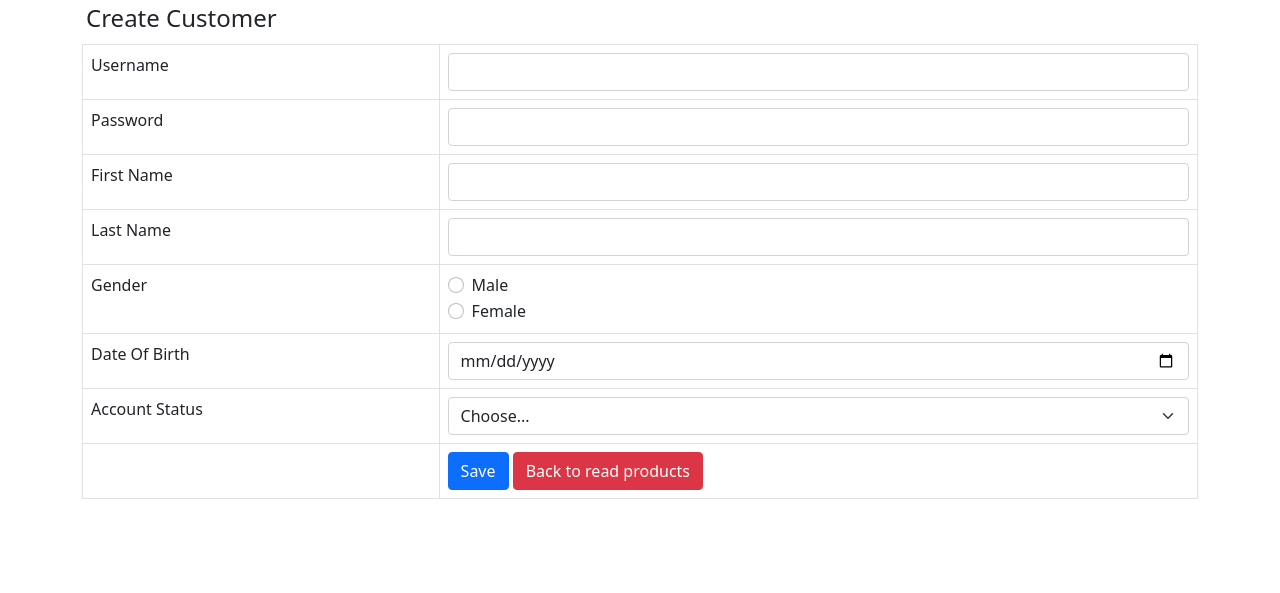
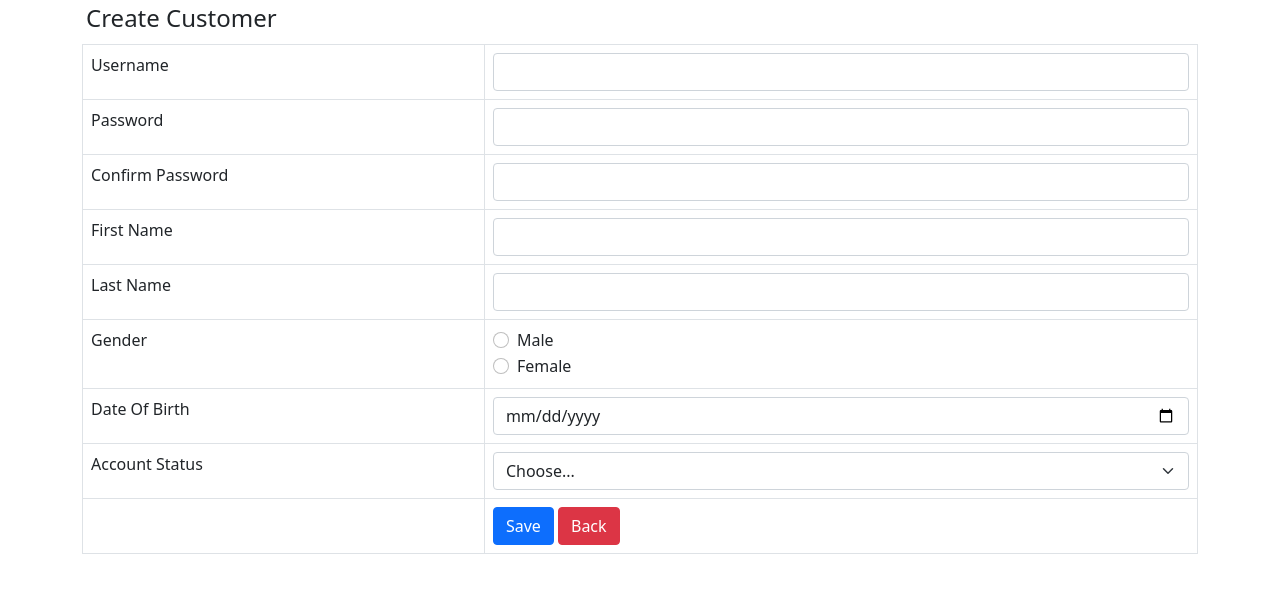
Before and after one commit to CLaire1903/webapp, a PHP site: page /customer.php in a window 1280 px wide. Shown: the part 58-651 px from the top of the page. Run offline with PHP 8.4, Linux system fonts and the light colour scheme.

Commit message:
customer validation done

```diff
--- a/online_store/customer.php
+++ b/online_store/customer.php
@@ -50,13 +50,22 @@
         </div>
         <?php
         if ($_POST) {
-            if ($_POST['username'] != "" &&  $_POST['password'] != "" &&  $_POST['firstName'] != "" &&  $_POST['lastName'] != "" &&  $_POST['gender'] != "" &&  $_POST['dateOfBirth'] != "" &&  $_POST['accountStatus']) {
+            if ($_POST['username'] != "" &&  $_POST['password'] != "" &&  $_POST['confirmPassword'] != "" &&  $_POST['firstName'] != "" &&  $_POST['lastName'] != "" &&  $_POST['gender'] != "" &&  $_POST['dateOfBirth'] != "" &&  $_POST['accountStatus']) {
+                if (strlen($_POST['username']) >= 6 && (strrpos($_POST['username'], " ") == false)) {
+                    if ($_POST['password'] == $_POST['confirmPassword']) {
+                        if (strlen($_POST['password']) >= 8) {
+                            if (preg_match("@[0-9]@", $_POST['password'])) {
+                                if (preg_match("@[a-z]@", $_POST['password'])) {
+                                    if (preg_match("@[A-Z]@", $_POST['password'])) {
+                                        $today = date('Y-M-D');
+                                        if ($today - $_POST['dateOfBirth'] >= 18) {
                                             include 'config/database.php';
                                             try {
-                    $query = "INSERT INTO customers SET username=:username, password=:password, firstName=:firstName, lastName=:lastName, gender=:gender, dateOfBirth=:dateOfBirth, accountStatus=:accountStatus";
+                                                $query = "INSERT INTO customers SET username=:username, password=:password,confirmPassword=:confirmPassword, firstName=:firstName, lastName=:lastName, gender=:gender, dateOfBirth=:dateOfBirth, accountStatus=:accountStatus";
                                                 $stmt = $con->prepare($query);
                                                 $username = $_POST['username'];
                                                 $password = $_POST['password'];
+                                                $confirmPassword = $_POST['confirmPassword'];
                                                 $firstName = $_POST['firstName'];
                                                 $lastName = $_POST['lastName'];
                                                 $gender = $_POST['gender'];
@@ -64,6 +73,7 @@
                                                 $accountStatus = $_POST['accountStatus'];
                                                 $stmt->bindParam(':username', $username);
                                                 $stmt->bindParam(':password', $password);
+                                                $stmt->bindParam(':confirmPassword', $confirmPassword);
                                                 $stmt->bindParam(':firstName', $firstName);
                                                 $stmt->bindParam(':lastName', $lastName);
                                                 $stmt->bindParam(':gender', $gender);
@@ -76,6 +86,29 @@
                                                 }
                                             } catch (PDOException $exception) {
                                                 die('ERROR: ' . $exception->getMessage());
+                                            }
+                                        } else {
+                                            echo "<div class='alert alert-danger'> User must be 18 years old and above. </div>";
+                                        }
+                                    } else {
+                                        echo "<div class='alert alert-danger'> Passowrd must
+                            contain at least a<strong> CAPITAL </strong>letter. </div>";
+                                    }
+                                } else {
+                                    echo "<div class='alert alert-danger'> Passowrd must
+                        contain at least a <strong>SMALL</strong> letter. </div>";
+                                }
+                            } else {
+                                echo "<div class='alert alert-danger'> Passowrd must contain at least a number. </div>";
+                            }
+                        } else {
+                            echo "<div class='alert alert-danger'> Password should be at least 8 character.</div>";
+                        }
+                    } else {
+                        echo "<div class='alert alert-danger'> Password and confirm password are not the same.</div>";
+                    }
+                } else {
+                    echo "<div class='alert alert-danger'>Username must be at least 6 characters and no space included.</div>";
                 }
             } else {
                 echo "<div class='alert alert-danger'>Make sure all fields are not empty</div>";
@@ -91,6 +124,10 @@
                 <tr>
                     <td>Password</td>
                     <td><input type='password' name='password' class='form-control' /></td>
+                </tr>
+                <tr>
+                    <td>Confirm Password</td>
+                    <td><input type='password' name='confirmPassword' class='form-control' /></td>
                 </tr>
                 <tr>
                     <td>First Name</td>
@@ -139,7 +176,7 @@
                     <td></td>
                     <td>
                         <input type='submit' value='Save' class='btn btn-primary' />
-                        <a href='index.php' class='btn btn-danger'>Back to read products</a>
+                        <a href='index.php' class='btn btn-danger'>Back</a>
                     </td>
                 </tr>
             </table>
```
Lines whose indentation alone changed are shown as unchanged.
